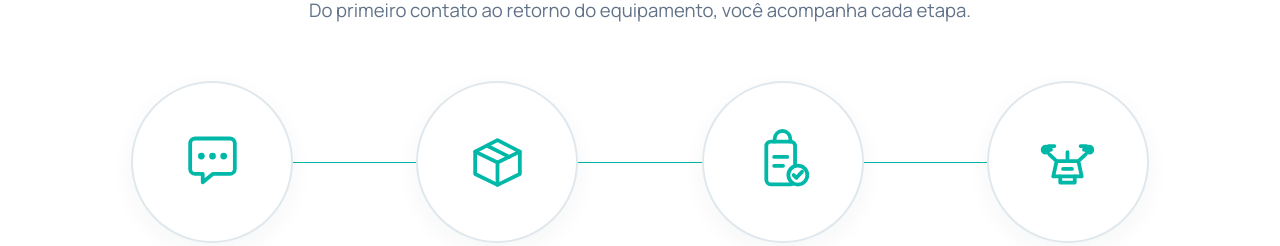
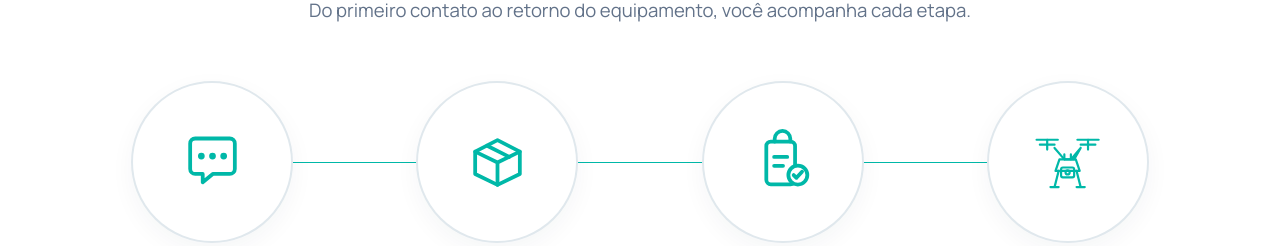
Before and after one commit to zalentec-proj/lp-airdrone, a Next.js app: page / in a window 1280 px wide. Shown: the part 976-1222 px from the top of the page. Built offline with nearby package versions, Linux system fonts and the light colour scheme.

Commit message:
Refine drone process icon

```diff
--- a/components/AirDroneIcons.tsx
+++ b/components/AirDroneIcons.tsx
@@ -39,7 +39,7 @@ export function ApprovalIcon(props: IconProps) {
 }
 
 export function DroneReturnIcon(props: IconProps) {
-  return <IconFrame {...props}><path d="M8.1 11.5h7.8l1.2 5.5H6.9zM12 11.5V8.3M8.1 11.5 5.5 9.1M15.9 11.5l2.6-2.4M6.1 7.4H3.5M20.5 7.4h-2.6M7.3 6.1H5.2M18.8 6.1h-2.1" /><path d="M9.4 17v2.2h5.2V17M10.4 14.3h3.2" /><circle cx="4.2" cy="7.4" r="1.1" /><circle cx="19.8" cy="7.4" r="1.1" /></IconFrame>;
+  return <svg width="24" height="24" viewBox="0 0 48 48" fill="none" stroke="currentColor" strokeWidth="2.2" strokeLinecap="round" strokeLinejoin="round" aria-hidden="true" {...props}><g transform="translate(-4 -4) scale(1.17)"><path d="M7 13h9M32 13h9M11.5 10v6M36.5 10v6" /><path d="M5 10h13M30 10h13" /><path d="m16 15 6 7h4l6-7M32 15l-4 7h-6" /><path d="M19 22h10l2.4 7.1H16.6z" /><path d="M18.5 29.1 16 39M29.5 29.1 32 39M13.5 39h5M29.5 39h5" /><rect x="20" y="27" width="8" height="6" rx="1.1" /><circle cx="24" cy="30" r="1.25" /><path d="M22 22v-3M26 22v-3" /></g></svg>;
 }
 
 export function ExperienceIcon(props: IconProps) {
```
